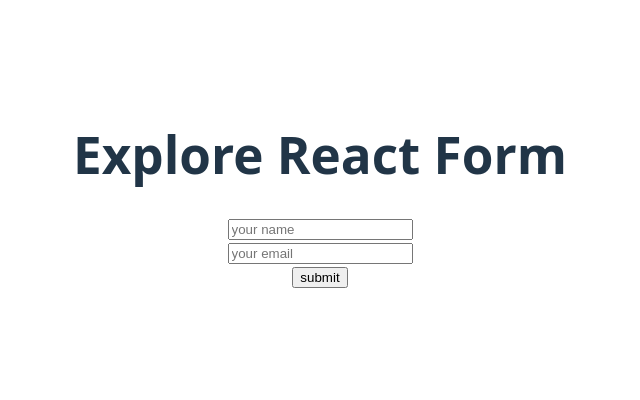
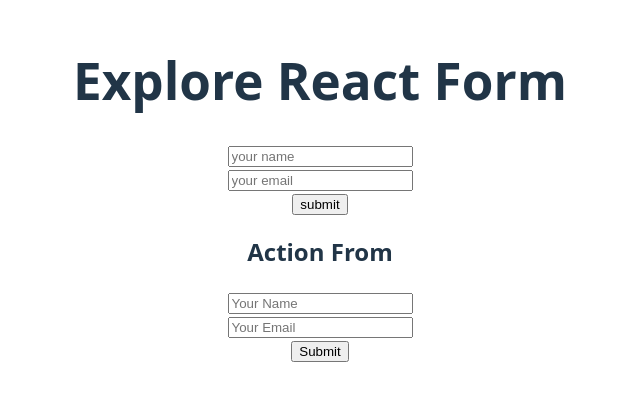
Before and after one commit to Badsha012/explore-react-from, a React app: page / in a window 1280 px wide. Shown: the part 210-610 px from the top of the page, without its empty margins (320-960 px from the left). Built offline with nearby package versions, Linux system fonts and the light colour scheme; the HTML template or start-up script is replaced by a standard one.

Commit message:
seven commit

```diff
--- a/src/App.jsx
+++ b/src/App.jsx
@@ -14,6 +14,7 @@ function App() {
       <h1>Explore React Form</h1>
 
       <SimpleFrom></SimpleFrom>
+      <h2>Action From</h2>
 
       <FromAction></FromAction>
 
--- a/src/Components/FromAction/FromAction.jsx
+++ b/src/Components/FromAction/FromAction.jsx
@@ -1,8 +1,22 @@
 import React from 'react';
 
 const FromAction = () => {
+const handleFromAction=(fromData) =>{
+    console.log(fromData.get('name'));
+}
+
     return (
         <div>
+
+            <form action={handleFromAction}>
+           <input type="text" placeholder='Your Name' />
+           <br></br>
+           <input type="email" placeholder='Your Email' />
+           <br>
+           </br>
+           <input type="submit" value='Submit' />
+
+            </form>
 
         </div>
     );
```
Also changed, not shown: src/Components/ControlledField/ControlledField.jsx (added, +11 -0 lines).
